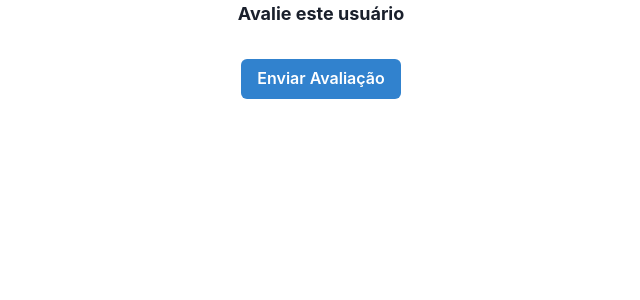
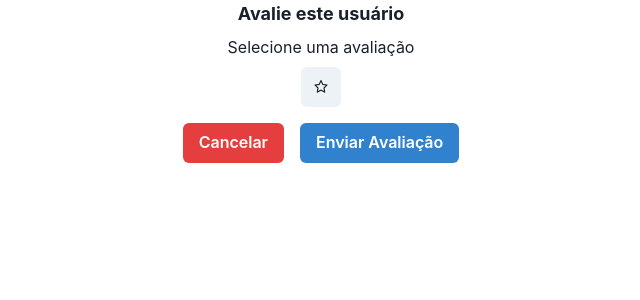
Before and after one commit to DoomerO/WillChair, a React (Vite) app in the folder TCCofc/: page /avaliation in a window 1280 px wide. Shown: the top 300 px of the page, without its empty margins (319-959 px from the left). Built offline with nearby package versions, Linux system fonts and the light colour scheme.

Commit message:
Update Avaliation.tsx

```diff
--- a/TCCofc/src/pages/Avaliation.tsx
+++ b/TCCofc/src/pages/Avaliation.tsx
@@ -1,21 +1,69 @@
-import { VStack, Text, Button } from "@chakra-ui/react";
+import Footer from "../components/Footer";
+import { Box, Flex, Heading, Stack, Text,} from '@chakra-ui/react';
+import { IoLogoWhatsapp } from "react-icons/io"
+import HeaderToggle from '../components/toggles/HeaderToggle';
+import { Link } from "react-router-dom";
+import "../fonts/fonts.css"
+import React, { useState } from 'react';
+import { VStack, Text, IconButton } from '@chakra-ui/react';
+import { AiFillStar, AiOutlineStar } from 'react-icons/ai';
 
-const Avaliation = () => {
+import React, { useState } from 'react';
+import { VStack, Text, IconButton, Button, HStack } from '@chakra-ui/react';
+import { AiFillStar, AiOutlineStar } from 'react-icons/ai';
+
+interface RatingProps {
+  maxStars: number;
+}
+
+const Rating: React.FC<RatingProps> = ({ maxStars }) => {
+  const [rating, setRating] = useState(0);
+
+  const handleRatingClick = (selectedRating: number) => {
+    setRating(selectedRating);
+  };
+
+  const handleSubmitRating = () => {
+    if (rating > 0) {
+      // Substitua esta parte pela lógica de envio da avaliação para o backend
+      console.log(`Enviando avaliação: ${rating}`);
+    }
+  };
+
+  const handleCancelRating = () => {
+    setRating(0);
+  };
+
   return (
-    <div>
-      <VStack align="center" spacing="4">
+    <VStack spacing={4} alignItems="center">
+      <VStack spacing={2} alignItems="center">
         <Text fontSize="lg" fontWeight="bold">
           Avalie este usuário
         </Text>
         <Text fontSize="md">
+          {rating > 0 ? `Você avaliou com ${rating} estrela(s)` : 'Selecione uma avaliação'}
         </Text>
-
-      <Button colorScheme="blue" >
+        <HStack spacing={2}>
+          {[...Array(maxStars)].map((_, index) => (
+            <IconButton
+              key={index}
+              onClick={() => handleRatingClick(index + 1)}
+              icon={index < rating ? <AiFillStar color="blue" /> : <AiOutlineStar />}
+              colorScheme={index < rating ? 'yellow' : 'gray'}
+            />
+          ))}
+        </HStack>
+      </VStack>
+      <HStack spacing={4}>
+        <Button colorScheme="red" onClick={handleCancelRating}>
+          Cancelar
+        </Button>
+        <Button colorScheme="blue" onClick={handleSubmitRating} disabled={rating === 0}>
           Enviar Avaliação
         </Button>
+      </HStack>
     </VStack>
-    </div>
-  )
-}
+  );
+};
 
-export default Avaliation;
+export default Rating;
```
Lines whose indentation alone changed are shown as unchanged.
